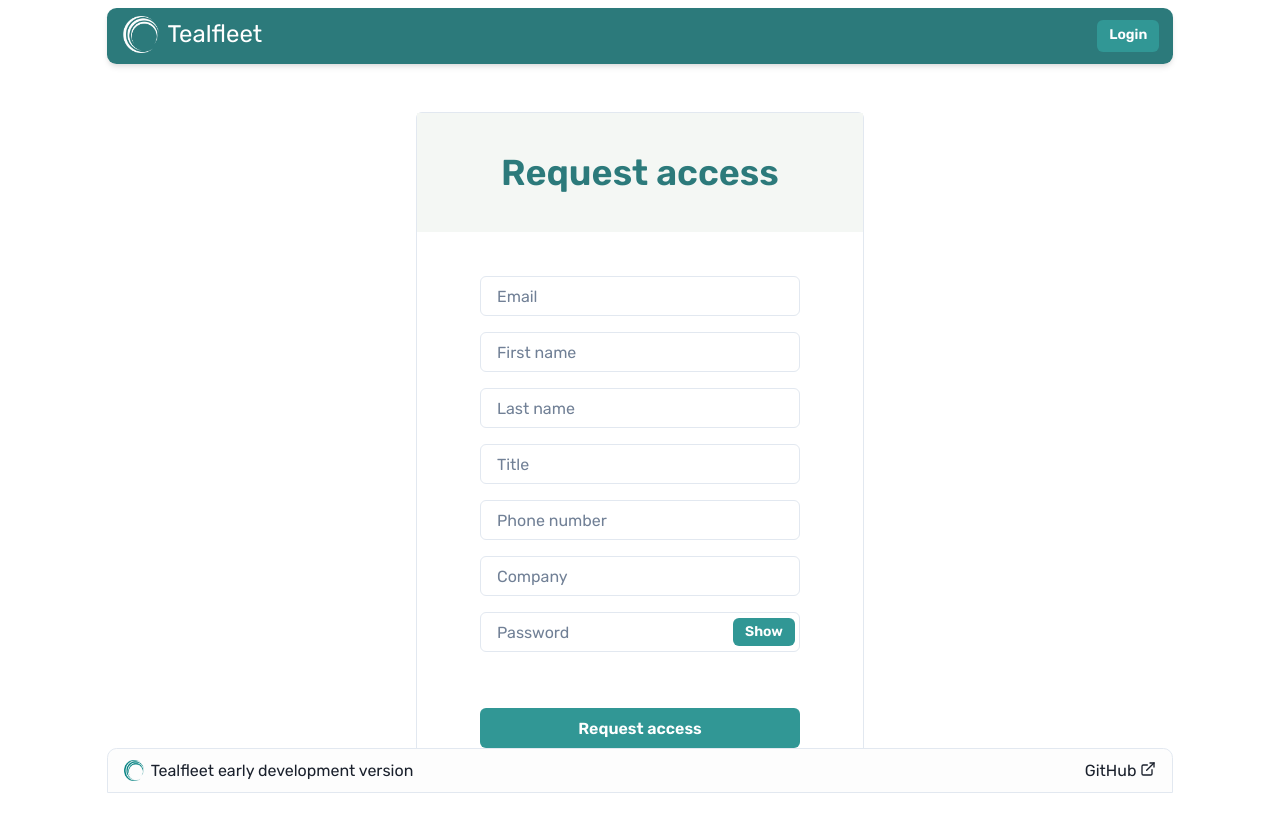
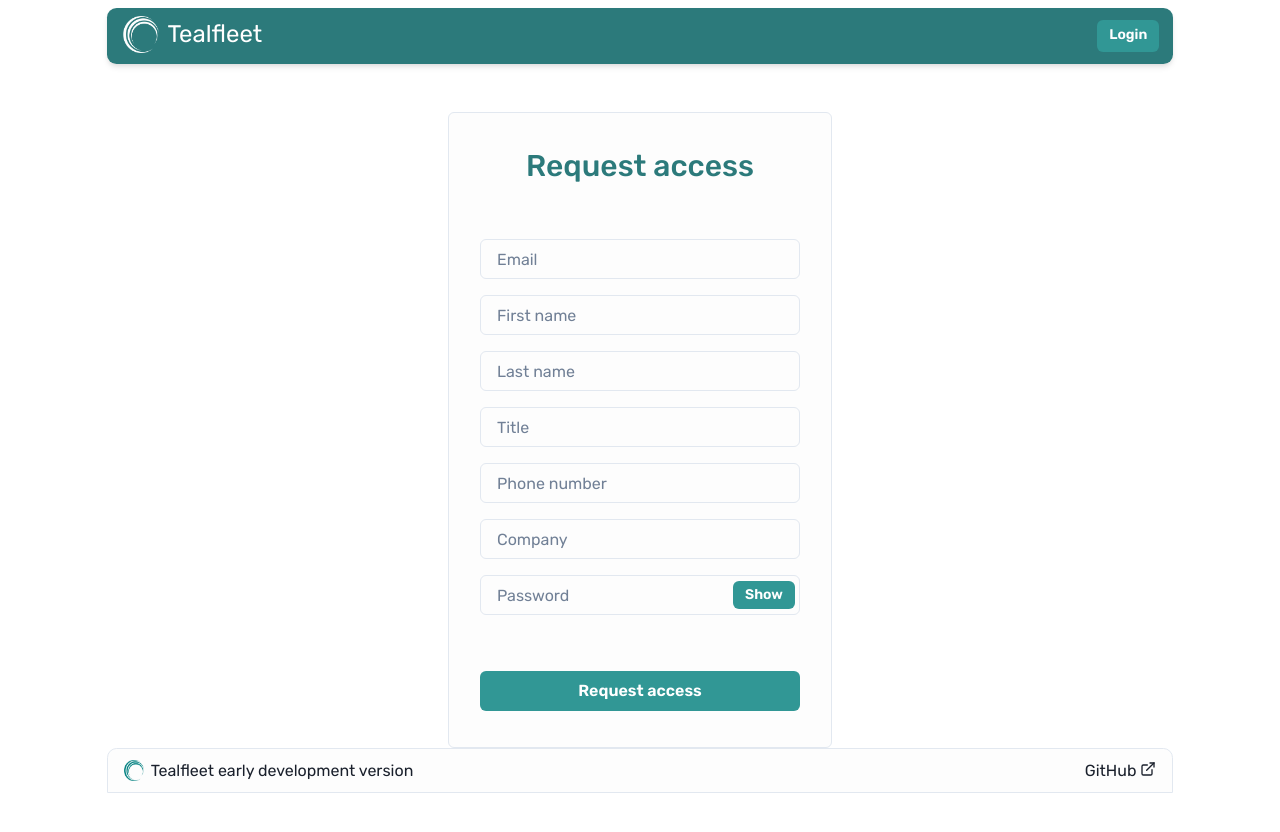
Before and after one commit to iakobj/TealFleetCode, a React (Vite) app in the folder frontend/tealfleet/: page /register in a window 1280 px wide. Shown: the top 832 px of the page. Built offline with nearby package versions, Linux system fonts and the light colour scheme.

Commit message:
minor ui changes

```diff
--- a/frontend/tealfleet/src/features/authentication/LoginForm.jsx
+++ b/frontend/tealfleet/src/features/authentication/LoginForm.jsx
@@ -71,28 +71,25 @@ function LoginForm() {
   };
   return (
     <Card
+      bg="#fdfdfd"
       marginTop={"3em"}
       marginBottom="6em"
       borderRadius="0.6em 0.6em 0.6em 0.6em"
       variant="outline"
       width={{
         base: "22em",
-        sm: "25em",
-        md: "28em",
-        lg: "28em",
-        xl: "28em",
-        "2xl": "28em",
+        sm: "24em",
+        md: "24em",
+        lg: "24em",
+        xl: "24em",
+        "2xl": "24em",
       }}
     >
       <CardHeader
-        bg="#F4F7F4"
-        flex="1"
-        style={{ overflow: "hidden" }}
-        height="100%"
         borderRadius="0.6em 0.6em 0.0em 0.0em"
       >
         <Center>
-          <Heading fontWeight="600" margin={"0.5em"} size="xl" color={"teal.600"}>
+          <Heading fontWeight="500" margin={"0.5em"} size="lg" color={"teal.600"}>
             Login
           </Heading>
         </Center>
@@ -100,7 +97,7 @@ function LoginForm() {
       <form onSubmit={handleSubmit}>
         <CardBody>
           <Stack spacing="4">
-            <Box marginTop={"1.5em"}>
+            <Box>
               <Center>
                 <Input
                   placeholder="Email"
--- a/frontend/tealfleet/src/features/authentication/RegisterForm.jsx
+++ b/frontend/tealfleet/src/features/authentication/RegisterForm.jsx
@@ -22,26 +22,22 @@ function RegisterForm() {
 
   return (
     <Card
+      bg="#fdfdfd"
       variant="outline"
       marginTop={"3em"}
       marginBottom="5em"
       width={{
-        base: "25em",
-        sm: "25em",
-        md: "28em",
-        lg: "28em",
-        xl: "28em",
-        "2xl": "28em",
+        base: "22em",
+        sm: "24em",
+        md: "24em",
+        lg: "24em",
+        xl: "24em",
+        "2xl": "24em",
       }}
     >
-      <CardHeader
-        bg="#F4F7F4"
-        flex="1"
-        style={{ overflow: "hidden" }}
-        height="100%"
-      >
+      <CardHeader>
         <Center>
-          <Heading margin={"0.5em"} size="xl" color={"teal.600"} fontWeight="600">
+          <Heading margin={"0.5em"} size="lg" color={"teal.600"} fontWeight="500">
             Request access
           </Heading>
         </Center>
@@ -49,7 +45,7 @@ function RegisterForm() {
 
       <CardBody>
         <Stack spacing="4">
-          <Box marginTop={"1.5em"}>
+          <Box>
             <Center>
               <Input
                 placeholder="Email"
```
